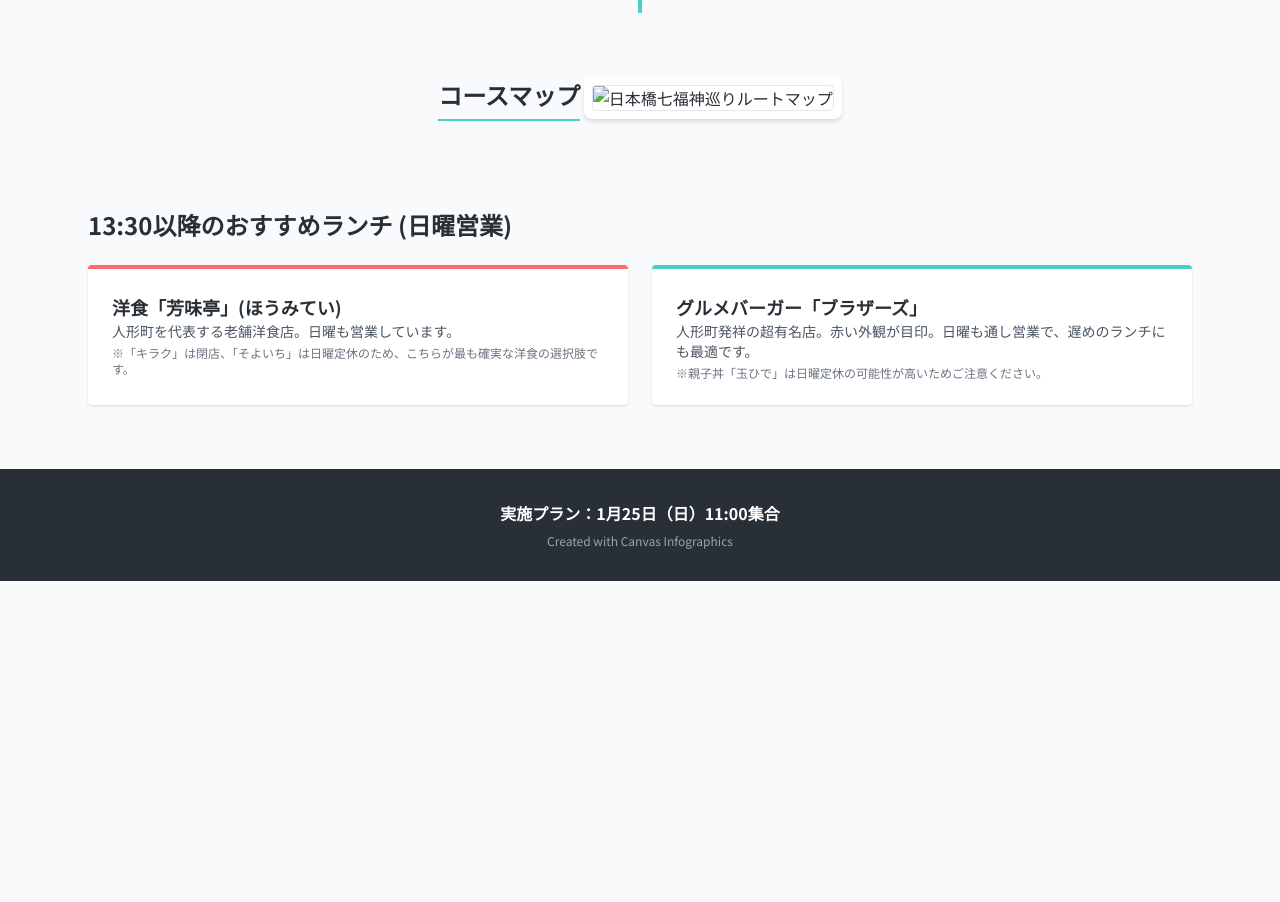
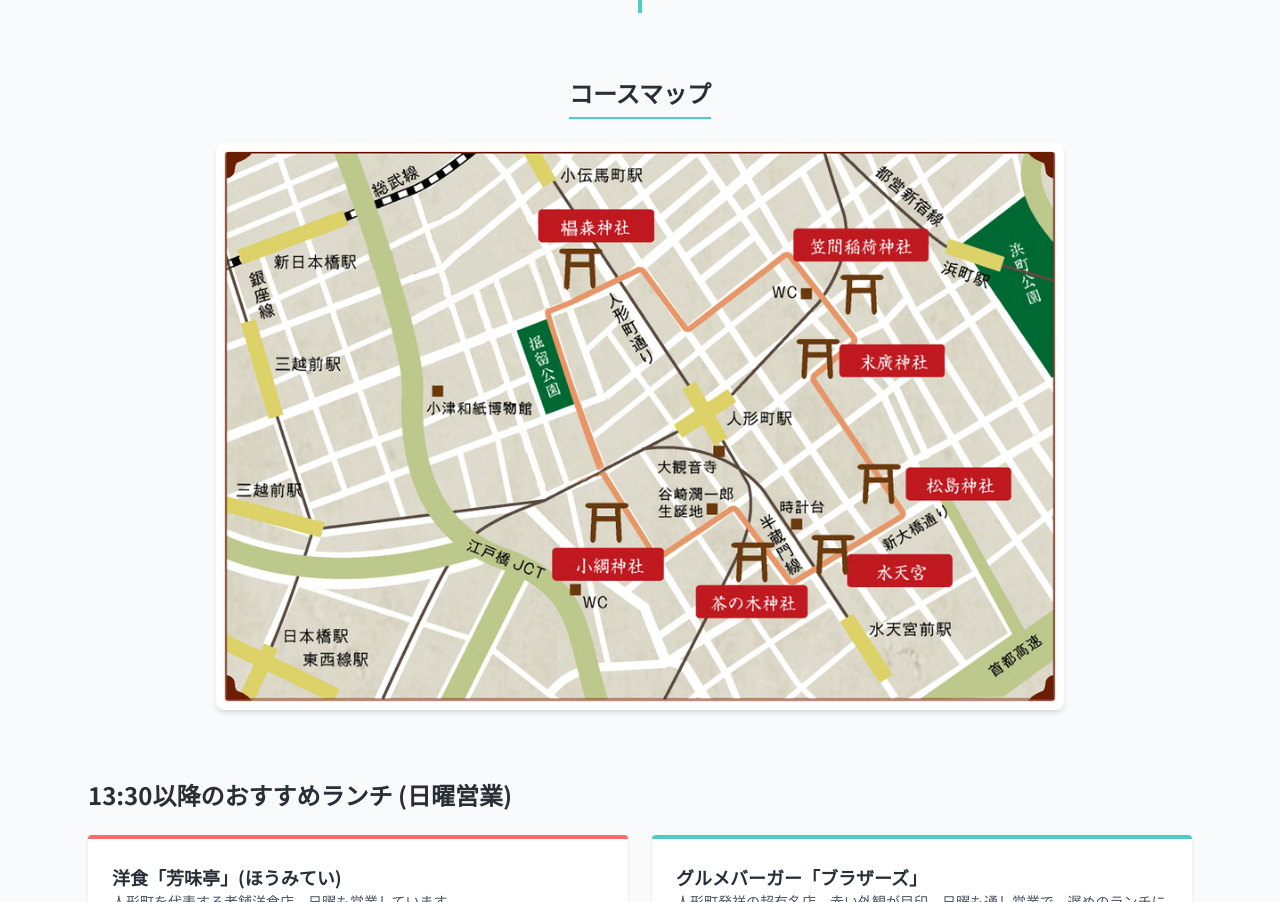
Before and after one commit to emigen-info/7fukujin-map, a plain HTML site: page index.html in a window 1280 px wide. Shown: the part 2539-3441 px from the top of the page. Before the commit the page ends 3120 px from the top, so only its background shows below. Drawn offline with nearby package versions, Linux system fonts and the light colour scheme.

Commit message:
Updated map file extension (jpg=>png)

```diff
--- a/index.html
+++ b/index.html
@@ -271,7 +271,7 @@
                  画像が表示されない場合は、画像ファイル名を 'map.jpg' などに変更し、
                  以下の src="map.jpg" に書き換えてください。
             -->
-            <img src="shichifuku_map_waifu2x_art_noise1_scale%20(1).jpg" alt="日本橋七福神巡りルートマップ" class="max-w-full h-auto rounded border border-gray-200">
+            <img src="shichifuku_map.png" alt="日本橋七福神巡りルートマップ" class="max-w-full h-auto rounded border border-gray-200">
         </div>
     </section>
 
```
